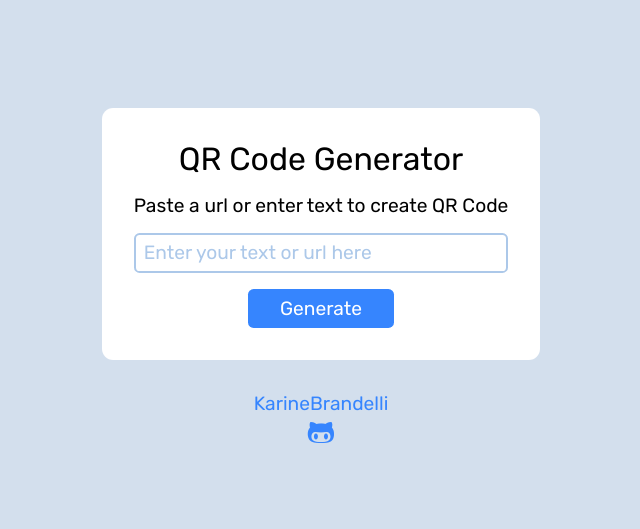
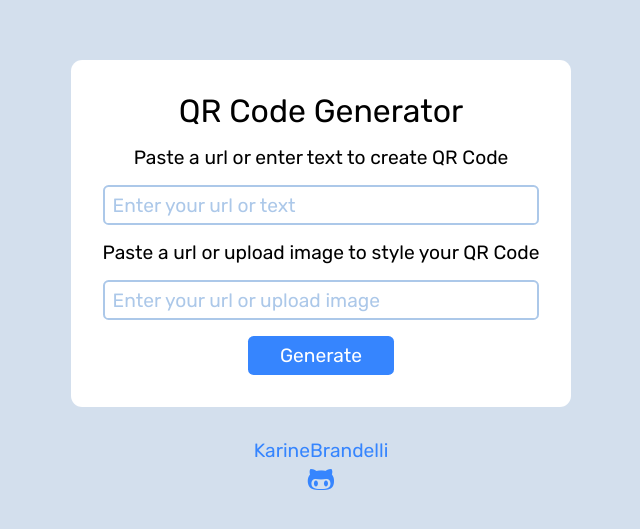
Before and after one commit to KarineBrandelli/qr-code-generator, a plain HTML site: page index.html in a window 1280 px wide. Shown: the part 131-660 px from the top of the page, without its empty margins (319-959 px from the left). Drawn offline with Linux system fonts and the light colour scheme.

Commit message:
feat: add input field to user insert image

```diff
--- a/index.html
+++ b/index.html
@@ -26,7 +26,12 @@
       <input
         id="url-text"
         type="text"
-        placeholder="Enter your text or url here">
+        placeholder="Enter your url or text">
+      <p>Paste a url or upload image to style your QR Code</p>
+      <input
+        id="url-image"
+        type="text"
+        placeholder="Enter your url or upload image">
       <button
         id="generate">
         Generate
--- a/js/script.js
+++ b/js/script.js
@@ -14,7 +14,7 @@ function generateQRCode(input) {
       height: 250,
       type: "jpeg",
       data: `"${input.value}"`,
-      image: "./assets/github.svg",
+      image: "",
       dotsOptions: {
         color: "#3685FE",
         type: "classy"
```
